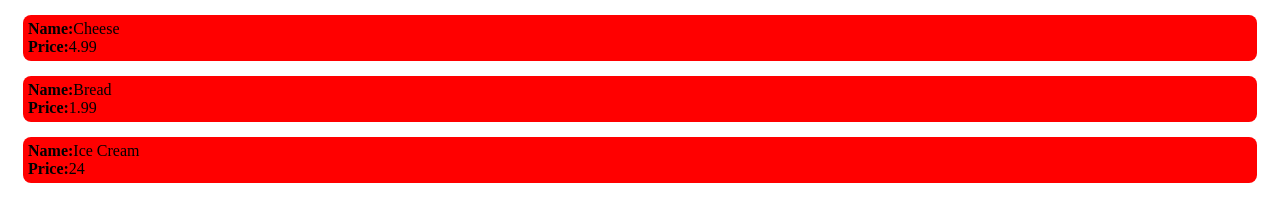
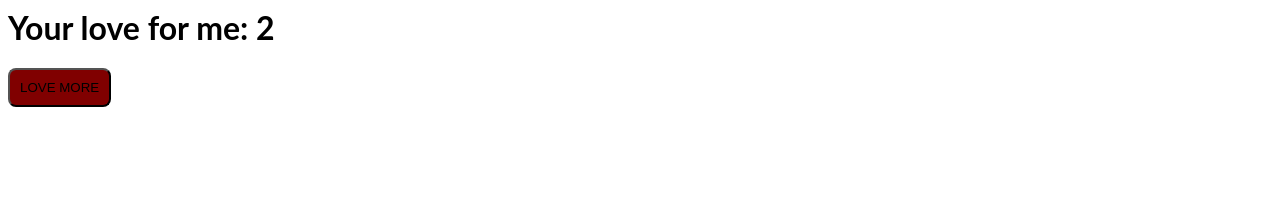
Before and after one commit to mrinaldey/hello-react-example-bgwdrx, a React app: page / in a window 1280 px wide. Built offline with nearby package versions, Linux system fonts and the light colour scheme.

Commit message:
2 files modified

```diff
--- a/index.js
+++ b/index.js
@@ -2,25 +2,69 @@ import React from 'react';
 import ReactDOM from 'react-dom';
 import './style.css';
 
-function Item(props) {
-  return (
-    <div className="item">
-      <b>Name:</b>
-      {props.name}
-      <br />
-      <b>Price:</b>
-      {props.price}
-    </div>
-  );
+// function Item(props) {
+//   return (
+//     <div className="item">
+//       <b>Name:</b>
+//       {props.name}
+//       <br />
+//       <b>Price:</b>
+//       {props.price}
+//     </div>
+//   );
+// }
+// function App() {
+//   return (
+//     <div>
+//       <Item name="Cheese" price="4.99" />
+//       <Item name="Bread" price="1.99" />
+//       <Item name="Ice Cream" price="24" />
+//     </div>
+//   );
+// }
+// const el = <App />;
+// ReactDOM.render(el, document.getElementById('root'));
+
+class Hello extends React.Component {
+  state = {
+    count: 2,
+  };
+  lovemore = () => {
+    this.setState({
+      count: this.state.count * 2,
+    });
+  };
+  render() {
+    return (
+      <div>
+        <h1> Your love for me: {this.state.count}</h1>
+        <button id="btn" onClick={this.lovemore}>
+          LOVE MORE
+        </button>
+      </div>
+    );
+  }
 }
-function App() {
-  return (
-    <div>
-      <Item name="Cheese" price="4.99" />
-      <Item name="Bread" price="1.99" />
-      <Item name="Ice Cream" price="24" />
-    </div>
-  );
-}
-const el = <App />;
-ReactDOM.render(el, document.getElementById('chapri'));
+const em = <Hello />;
+ReactDOM.render(em, document.getElementById('chapri'));
+
+// class Counter extends React.Component {
+//   state = {
+//     counter: 0,
+//   };
+//   increment = () => {
+//     this.setState({
+//       counter: this.state.counter + 1,
+//     });
+//   };
+//   render() {
+//     return (
+//       <div>
+//         <p>{this.state.counter}</p>
+//         <button onClick={this.increment}>Love more</button>
+//       </div>
+//     );
+//   }
+// }
+// const en = <Counter />;
+// ReactDOM.render(en, document.getElementById('ello'));
--- a/style.css
+++ b/style.css
@@ -3,8 +3,14 @@ p {
   font-family: Lato;
 }
 .item {
-  background-color: red;
+  background-color: rosybrown;
   margin: 15px;
-  padding: 5px;
+  padding: 10px;
   border-radius: 8px;
 }
+#btn {
+  border-radius: 8px;
+  background-color: maroon;
+  padding: 10px;
+  align-items: center;
+}
```
